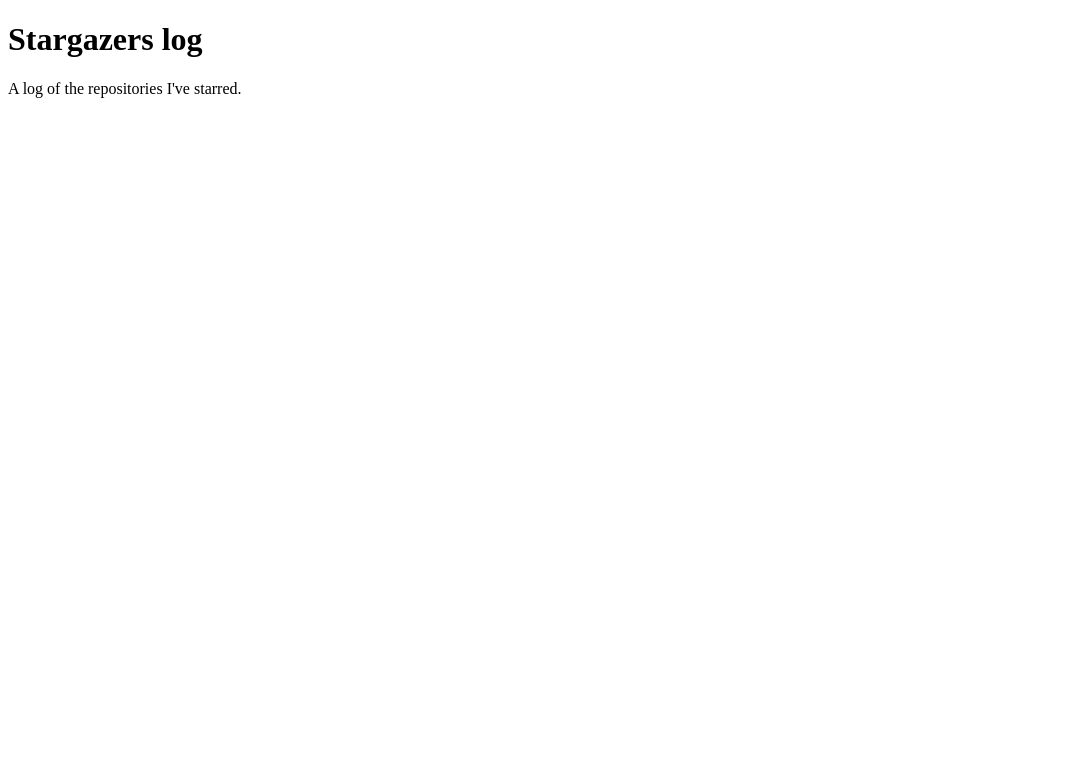
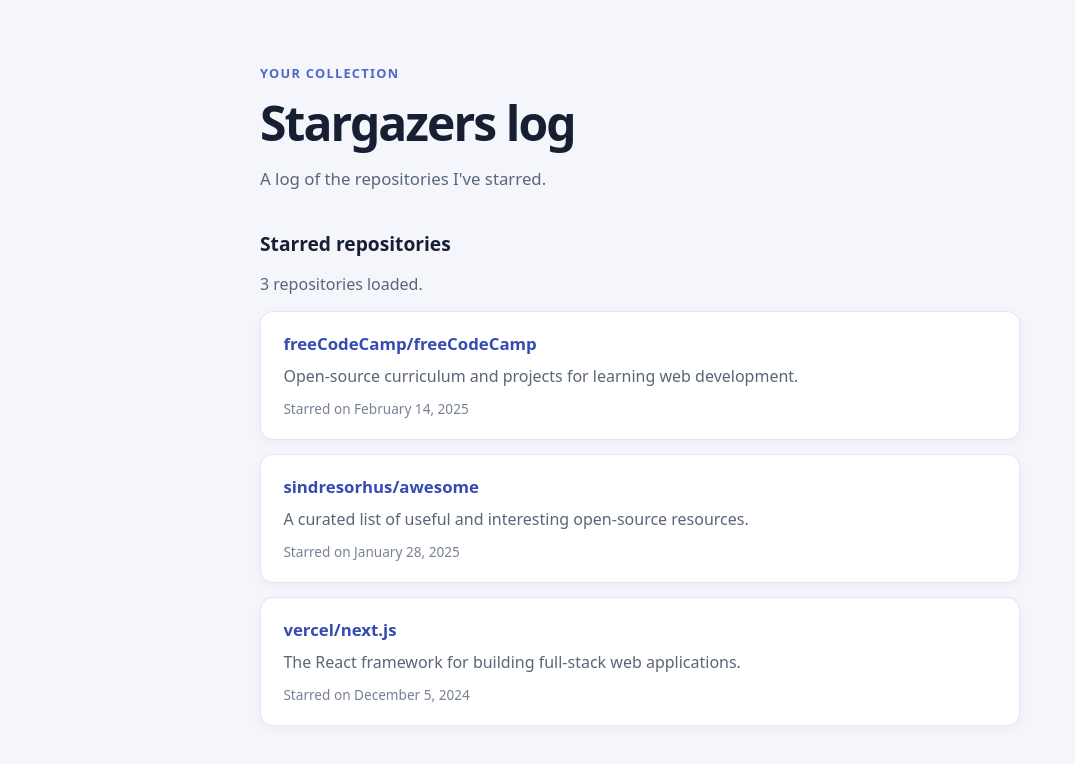
Before and after one commit to ccaadd430/stargazers-log, a plain HTML site: page index.html in a window 1280 px wide. Shown: the whole page, without its empty margins (0-1075 px from the left). Drawn offline with Linux system fonts and the light colour scheme.

Commit message:
Add starred repositories list

```diff
--- /dev/null
+++ b/events.json
@@ -0,0 +1,20 @@
+[
+  {
+    "name": "freeCodeCamp/freeCodeCamp",
+    "description": "Open-source curriculum and projects for learning web development.",
+    "url": "https://github.com/freeCodeCamp/freeCodeCamp",
+    "starred_at": "2025-02-14"
+  },
+  {
+    "name": "sindresorhus/awesome",
+    "description": "A curated list of useful and interesting open-source resources.",
+    "url": "https://github.com/sindresorhus/awesome",
+    "starred_at": "2025-01-28"
+  },
+  {
+    "name": "vercel/next.js",
+    "description": "The React framework for building full-stack web applications.",
+    "url": "https://github.com/vercel/next.js",
+    "starred_at": "2024-12-05"
+  }
+]
--- a/index.html
+++ b/index.html
@@ -2,10 +2,23 @@
 <html lang="en">
   <head>
     <meta charset="utf-8">
+    <meta name="viewport" content="width=device-width, initial-scale=1">
     <title>Stargazers log</title>
+    <link rel="stylesheet" href="style.css">
+    <script src="script.js" defer></script>
   </head>
   <body>
-    <h1>Stargazers log</h1>
-    <p>A log of the repositories I've starred.</p>
+    <main class="page">
+      <header class="page-header">
+        <p class="eyebrow">Your collection</p>
+        <h1>Stargazers log</h1>
+        <p>A log of the repositories I've starred.</p>
+      </header>
+      <section aria-labelledby="repositories-heading">
+        <h2 id="repositories-heading">Starred repositories</h2>
+        <p id="status" role="status" aria-live="polite">Loading repositories…</p>
+        <ul id="repository-list" class="repository-list"></ul>
+      </section>
+    </main>
   </body>
 </html>
--- /dev/null
+++ b/script.js
@@ -0,0 +1,61 @@
+const repositoryList = document.querySelector("#repository-list");
+const statusMessage = document.querySelector("#status");
+
+function formatDate(dateString) {
+  const date = new Date(`${dateString}T00:00:00`);
+  return new Intl.DateTimeFormat(undefined, {
+    year: "numeric",
+    month: "long",
+    day: "numeric"
+  }).format(date);
+}
+
+function renderRepositories(repositories) {
+  repositoryList.replaceChildren();
+
+  for (const repository of repositories) {
+    const item = document.createElement("li");
+    const card = document.createElement("article");
+    const link = document.createElement("a");
+    const description = document.createElement("p");
+    const date = document.createElement("time");
+
+    card.className = "repository-card";
+    link.href = repository.url;
+    link.textContent = repository.name;
+    link.target = "_blank";
+    link.rel = "noopener noreferrer";
+    description.textContent = repository.description;
+    date.dateTime = repository.starred_at;
+    date.textContent = `Starred on ${formatDate(repository.starred_at)}`;
+
+    card.append(link, description, date);
+    item.append(card);
+    repositoryList.append(item);
+  }
+
+  statusMessage.textContent = repositories.length
+    ? `${repositories.length} repositories loaded.`
+    : "No starred repositories yet.";
+}
+
+async function loadRepositories() {
+  try {
+    const response = await fetch("events.json");
+    if (!response.ok) {
+      throw new Error(`Could not load repositories (${response.status}).`);
+    }
+
+    const repositories = await response.json();
+    if (!Array.isArray(repositories)) {
+      throw new Error("Repository data must be a list.");
+    }
+
+    renderRepositories(repositories);
+  } catch (error) {
+    statusMessage.textContent = "Could not load starred repositories. Please try again later.";
+    console.error(error);
+  }
+}
+
+loadRepositories();
--- /dev/null
+++ b/style.css
@@ -0,0 +1,105 @@
+:root {
+  color-scheme: light;
+  font-family: system-ui, -apple-system, BlinkMacSystemFont, "Segoe UI", sans-serif;
+  color: #172033;
+  background: #f4f6fb;
+}
+
+* {
+  box-sizing: border-box;
+}
+
+body {
+  margin: 0;
+  min-width: 320px;
+}
+
+.page {
+  width: min(100% - 2rem, 760px);
+  margin: 0 auto;
+  padding: 4rem 0;
+}
+
+.page-header {
+  margin-bottom: 2.5rem;
+}
+
+.eyebrow {
+  margin-bottom: 0.5rem;
+  color: #5266c7;
+  font-size: 0.8rem;
+  font-weight: 700;
+  letter-spacing: 0.1em;
+  text-transform: uppercase;
+}
+
+h1,
+h2,
+p {
+  margin-top: 0;
+}
+
+h1 {
+  margin-bottom: 0.75rem;
+  font-size: clamp(2rem, 6vw, 3rem);
+  letter-spacing: -0.04em;
+}
+
+.page-header > p:last-child {
+  color: #596579;
+  font-size: 1.05rem;
+}
+
+h2 {
+  margin-bottom: 1rem;
+  font-size: 1.2rem;
+}
+
+#status {
+  color: #596579;
+}
+
+.repository-list {
+  display: grid;
+  gap: 0.85rem;
+  margin: 0;
+  padding: 0;
+  list-style: none;
+}
+
+.repository-card {
+  padding: 1.25rem 1.4rem;
+  border: 1px solid #e1e6f0;
+  border-radius: 0.8rem;
+  background: #fff;
+  box-shadow: 0 3px 12px rgb(23 32 51 / 4%);
+}
+
+.repository-card a {
+  color: #354bb2;
+  font-size: 1.05rem;
+  font-weight: 700;
+  text-decoration: none;
+}
+
+.repository-card a:hover,
+.repository-card a:focus-visible {
+  text-decoration: underline;
+}
+
+.repository-card p {
+  margin: 0.55rem 0;
+  color: #596579;
+  line-height: 1.55;
+}
+
+.repository-card time {
+  color: #778196;
+  font-size: 0.85rem;
+}
+
+@media (max-width: 480px) {
+  .page {
+    padding: 2.5rem 0;
+  }
+}
```
